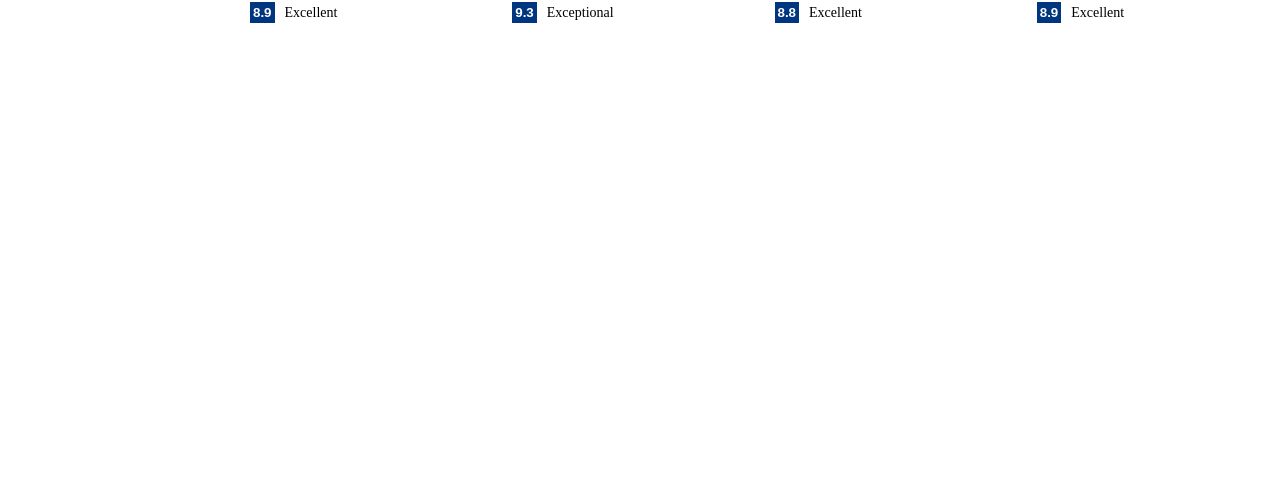
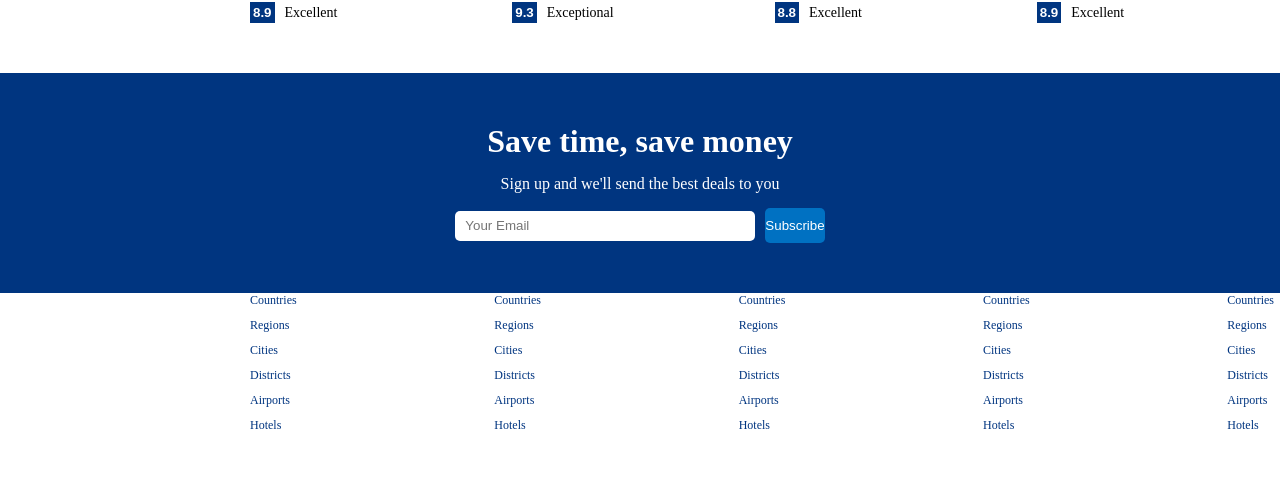
Before and after one commit to rashup198/booking, a React (Create React App) app: page / in a window 1280 px wide. Shown: the part 1434-1927 px from the top of the page. Before the commit the page ends 1457 px from the top, so only its background shows below. Built offline with nearby package versions, Linux system fonts and the light colour scheme.

Commit message:
Updated Home.js

```diff
--- a/src/pages/home/Home.js
+++ b/src/pages/home/Home.js
@@ -5,6 +5,8 @@ import Featured from '../../components/featured/Featured'
 import "./home.css"
 import PropertyList from '../../components/propertyList/PropertyList'
 import FeaturedProperties from '../../components/featuredProperties/FeaturedProperties'
+import MailList from '../../components/mailList/MailList'
+import Footer from '../../components/Footer/Footer'
 
 
 const Home = () => {
@@ -20,8 +22,10 @@ const Home = () => {
       <PropertyList></PropertyList>
       <h1 className='homeTitle'> Homes guests love</h1>
       <FeaturedProperties></FeaturedProperties>
+      <MailList></MailList>
+      <Footer></Footer>
     </div>
   )
 }
 
-export default Home
+export default Home;
```
